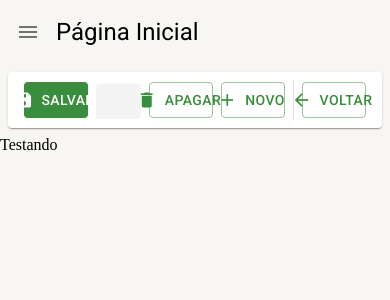
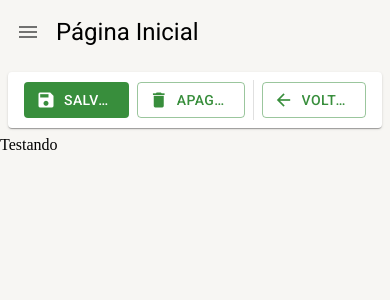
Before and after one commit to fabioluizrodrigues/ctrl-web-app, a React (Create React App) app: page /pagina-inicial in a window 390 px wide. Shown: the top 300 px of the page. Built offline with nearby package versions, Linux system fonts and the light colour scheme.

Commit message:
feat: responsividade em ferramentas de detalhe

```diff
--- a/src/pages/dashboard/Dashboard.tsx
+++ b/src/pages/dashboard/Dashboard.tsx
@@ -6,7 +6,7 @@
 		<LayoutBaseDePagina
 			titulo='Página Inicial'
 			barraDeFerramentas={(
-				<FerramentasDeDetalhe mostrarBotaoSalvarEVoltar mostrarBotaoSalvarEVoltarCarregando/>
+				<FerramentasDeDetalhe mostrarBotaoSalvarEVoltar mostrarBotaoNovo mostrarBotaoSalvarEVoltarCarregando/>
 			)}
 		>
             Testando
--- a/src/shared/components/ferramentas-de-detalhe/FerramentasDeDetalhe.tsx
+++ b/src/shared/components/ferramentas-de-detalhe/FerramentasDeDetalhe.tsx
@@ -1,4 +1,4 @@
-import { Box, Button, Divider, Icon, Paper, Skeleton, useTheme } from '@mui/material';
+import { Box, Button, Divider, Icon, Paper, Skeleton, Theme, Typography, useMediaQuery, useTheme } from '@mui/material';
 
 interface IFerramentasDeDetalheProps {
 	textoBotaoNovo?: string;
@@ -43,6 +43,9 @@
 	aoClicarEmSalvar,
 	aoClicarEmSalvarEVoltar,
 }) => {
+	const smDown = useMediaQuery((theme: Theme) => theme.breakpoints.down('sm'));
+	const mdDown = useMediaQuery((theme: Theme) => theme.breakpoints.down('md'));
+
 	const theme = useTheme();
 	return (
 		<Box
@@ -62,22 +65,30 @@
 					variant='contained'
 					onClick={aoClicarEmSalvar}
 					startIcon={<Icon>save</Icon>}
-				>Salvar</Button>
+				>
+					<Typography variant='button' whiteSpace='nowrap' textOverflow='ellipsis' overflow='hidden'>
+						Salvar
+					</Typography>
+				</Button>
 			)}
 
 			{ mostrarBotaoSalvarCarregando && (<Skeleton width={110} height={60}/> )}
 
-			{(mostrarBotaoSalvarEVoltar && !mostrarBotaoSalvarEVoltarCarregando) && (
+			{(mostrarBotaoSalvarEVoltar && !mostrarBotaoSalvarEVoltarCarregando && !smDown && !mdDown) && (
 				<Button
 					color='primary'
 					disableElevation
 					variant='outlined'
 					onClick={aoClicarEmSalvarEVoltar}
 					startIcon={<Icon>save</Icon>}
-				>Salvar e voltar</Button>
+				>
+					<Typography variant='button' whiteSpace='nowrap' textOverflow='ellipsis' overflow='hidden'>
+						Salvar e voltar
+					</Typography>
+				</Button>
 			)}
 
-			{ mostrarBotaoSalvarEVoltarCarregando && (<Skeleton width={180} height={60}/> )}
+			{ (mostrarBotaoSalvarEVoltarCarregando && !smDown && !mdDown) && (<Skeleton width={180} height={60}/> )}
 
 			{ (mostrarBotaoApagar && !mostrarBotaoApagarCarregando) && (
 				<Button
@@ -86,33 +97,47 @@
 					variant='outlined'
 					onClick={aoClicarEmApagar}
 					startIcon={<Icon>delete</Icon>}
-				>Apagar</Button>
+				>
+					<Typography variant='button' whiteSpace='nowrap' textOverflow='ellipsis' overflow='hidden'>
+						Apagar
+					</Typography>
+				</Button>
 			)}
 
 			{ mostrarBotaoApagarCarregando && (<Skeleton width={110} height={60}/> )}
 
-			{ (mostrarBotaoNovo && !mostrarBotaoNovoCarregando) && (
+			{ (mostrarBotaoNovo && !mostrarBotaoNovoCarregando && !smDown) && (
 				<Button
 					color='primary'
 					disableElevation
 					variant='outlined'
 					onClick={aoClicarEmNovo}
 					startIcon={<Icon>add</Icon>}
-				>{textoBotaoNovo}</Button>
+				>
+					<Typography variant='button' whiteSpace='nowrap' textOverflow='ellipsis' overflow='hidden'>
+						{textoBotaoNovo}
+					</Typography>
+				</Button>
 			)}
 
-			{ mostrarBotaoNovoCarregando && (<Skeleton width={110} height={60}/> )}
+			{ (mostrarBotaoNovoCarregando && !smDown) && (<Skeleton width={110} height={60}/> )}
 
-			<Divider variant='middle' orientation='vertical'/>
+			{ (mostrarBotaoVoltar && (mostrarBotaoNovo || mostrarBotaoApagar || mostrarBotaoSalvar || mostrarBotaoSalvarEVoltar)) && (
+				<Divider variant='middle' orientation='vertical'/>
+			)}
 
-			{ (mostrarBotaoVoltar && !mostrarBotaoVoltarCarregando) && (
+			{(mostrarBotaoVoltar && !mostrarBotaoVoltarCarregando) && (
 				<Button
 					color='primary'
 					disableElevation
 					variant='outlined'
 					onClick={aoClicarEmVoltar}
 					startIcon={<Icon>arrow_back</Icon>}
-				>Voltar</Button>
+				>
+					<Typography variant='button' whiteSpace='nowrap' textOverflow='ellipsis' overflow='hidden'>
+						Voltar
+					</Typography>
+				</Button>
 			)}
 
 			{ mostrarBotaoVoltarCarregando && (<Skeleton width={110} height={60}/> )}
```
